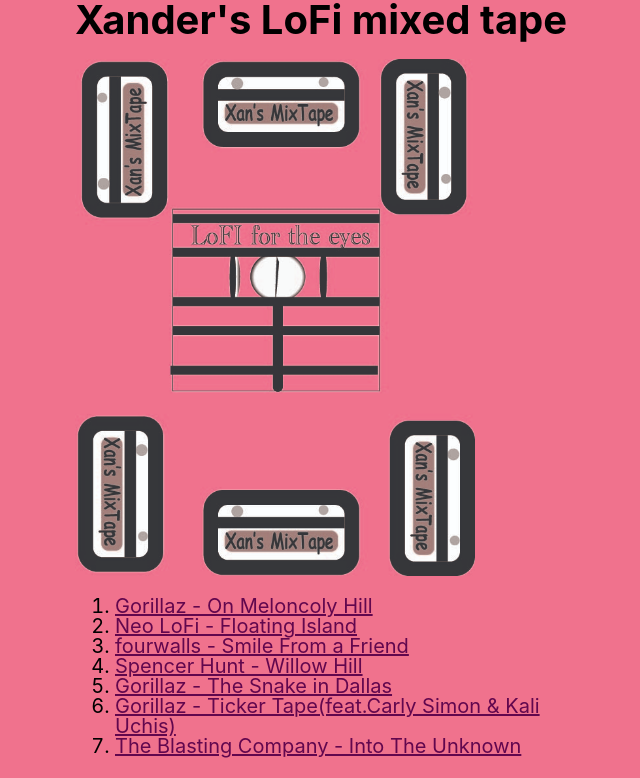
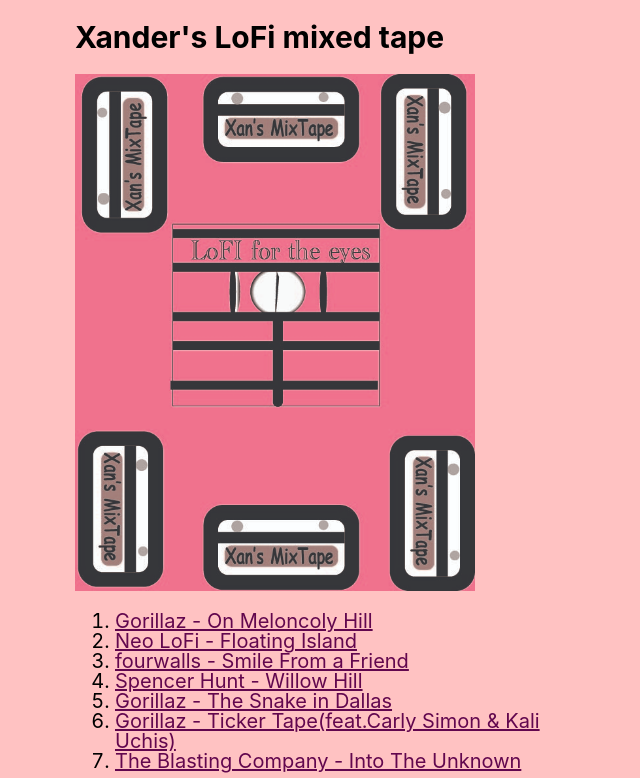
Before and after one commit to Heynowdonttryit/updated-Mix-Tape, a plain HTML site: page index.html in a window 1280 px wide. Shown: the top 778 px of the page, without its empty margins (315-955 px from the left). Drawn offline with Linux system fonts and the light colour scheme.

Commit message:
Add files via upload

```diff
--- a/index.html
+++ b/index.html
@@ -1,13 +1,14 @@
 <html lang="en" dir="ltr">
   <head>
     <meta charset="utf-8">
-    <title>Xander's Mixtape</title>
+    <title>Xander's Lofi Mixtape</title>
     <meta name="viewport" content="width=device-width, initial-scale=1">
     <link rel="stylesheet" type="text/css" href="styles.css">
   </head>
   <body>
     <main>
     <h1 id="top">Xander's LoFi mixed tape</h1>
+    <link <h1 _ngcontent-dkm-c140="" class="mat-text--secondary gmat-body-2 subheading"</h1>
     <img class="cover-art" src="imagemixtape.jpeg">
     <ol>
       <li><a href="#first">Gorillaz - On Meloncoly Hill</a></li>
--- a/styles.css
+++ b/styles.css
@@ -2,7 +2,7 @@ html{
   scroll-behavior:smooth;
 }
     body{
-      background:#f0728d;
+      background:#FFC2C2;
     }
 
     main{
@@ -20,20 +20,29 @@ html{
      }
     body{
       font-size:48px;
-      font-family:Bungee Shade;
-      font-style:regular;
+      font-family:'Bungee Shade',Arial,sans-serif;
+      font-style:bold;
       line-height:48;
 
       font-size:32px;
-      font-family:Pathway Gothic One;
-      font-style:regular;
+      font-family:'Pathway Gothic One',Arial,serif;
+      font-style:bold;
       line-height:37px;
 
       font-size:20px;
-      font-family:Inter;
-      font-style:semi-bold;
+      font-family:'Inter',Arial,sans-serif;
+      font-style:bold;
       line-height:24px;
     }
+    h1 {
+    display: block;
+    font-size: 1.5em;
+    margin-block-start: 0.83em;
+    margin-block-end: 0.83em;
+    margin-inline-start: 0px;
+    margin-inline-end: 0px;
+    font-weight: bold;
+}
     li{
       line-height:100%;
     }
```
